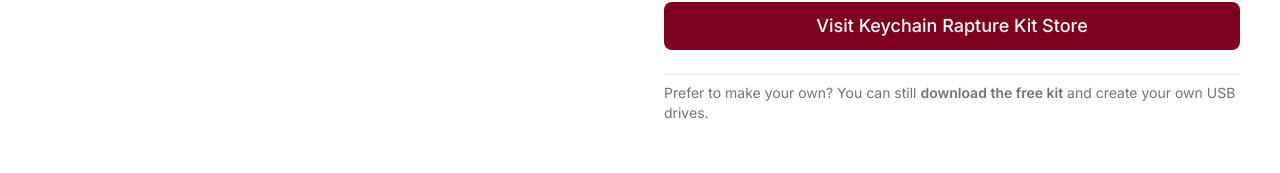
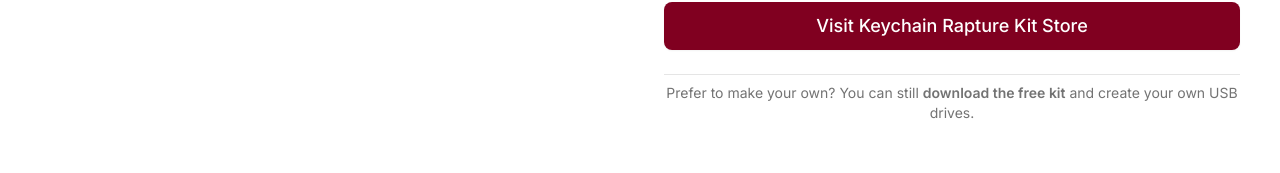
Before and after one commit to prmnews/rapturekit, a Next.js app: page /purchase in a window 1280 px wide. Shown: the part 875-1048 px from the top of the page. Built offline with nearby package versions, Linux system fonts and the light colour scheme.

Commit message:
Center align button and text on purchase page

```diff
--- a/src/app/purchase/page.tsx
+++ b/src/app/purchase/page.tsx
@@ -88,7 +88,7 @@ export default function PurchasePage() {
                   </p>
                 </div>
 
-                <div>
+                <div className="text-center">
                   <RaptureButton
                     href="https://keychainrapturekit.com"
                     target="_blank"
@@ -100,7 +100,7 @@ export default function PurchasePage() {
                   </RaptureButton>
                 </div>
 
-                <div className="pt-2 border-t">
+                <div className="pt-2 border-t text-center">
                   <p className="text-sm text-muted-foreground">
                     Prefer to make your own? You can still{" "}
                     <Link href="/download" className="text-burgundy dark:text-yellow-400 hover:underline font-semibold">
```
